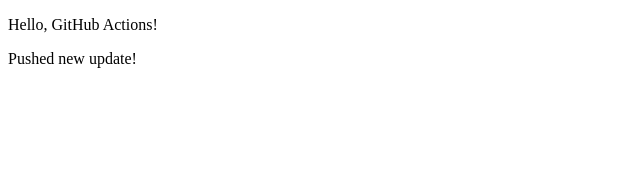
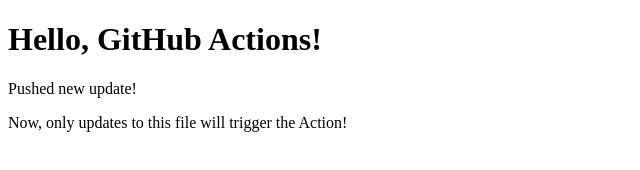
Before and after one commit to Pandora1337/DevOps-Practice, a plain HTML site: page gh-actions-deployment-workflow/index.html in a window 1280 px wide. Shown: the whole page, without its empty margins (0-640 px from the left). Drawn offline with Linux system fonts and the light colour scheme.

Commit message:
Update GHA index.html

```diff
--- a/gh-actions-deployment-workflow/index.html
+++ b/gh-actions-deployment-workflow/index.html
@@ -8,8 +8,9 @@
 </head>
 
 <body>
-    <p>Hello, GitHub Actions!</p>
+    <h1>Hello, GitHub Actions!</h1>
     <p>Pushed new update!</p>
+    <p>Now, only updates to this file will trigger the Action!</p>
 </body>
 
 </html>
```
